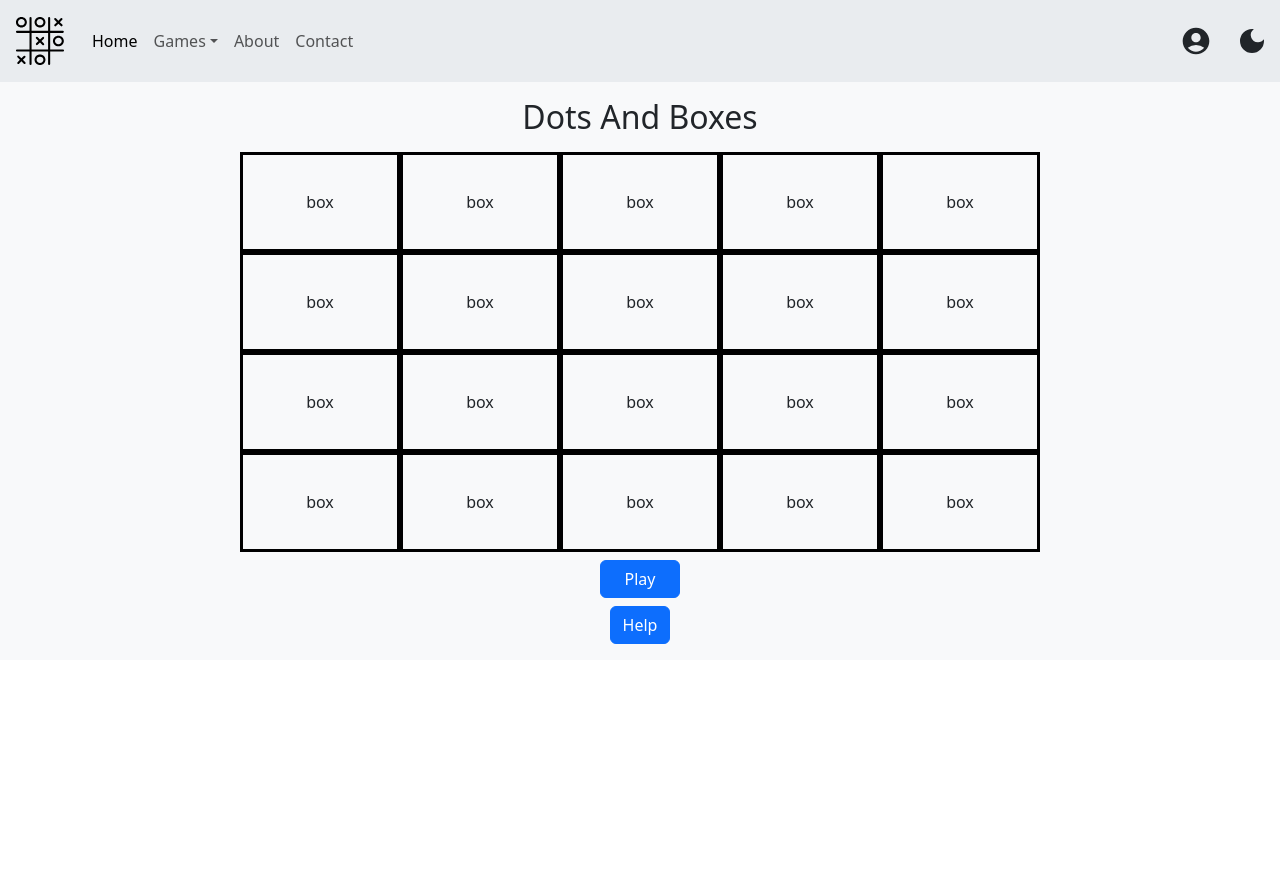
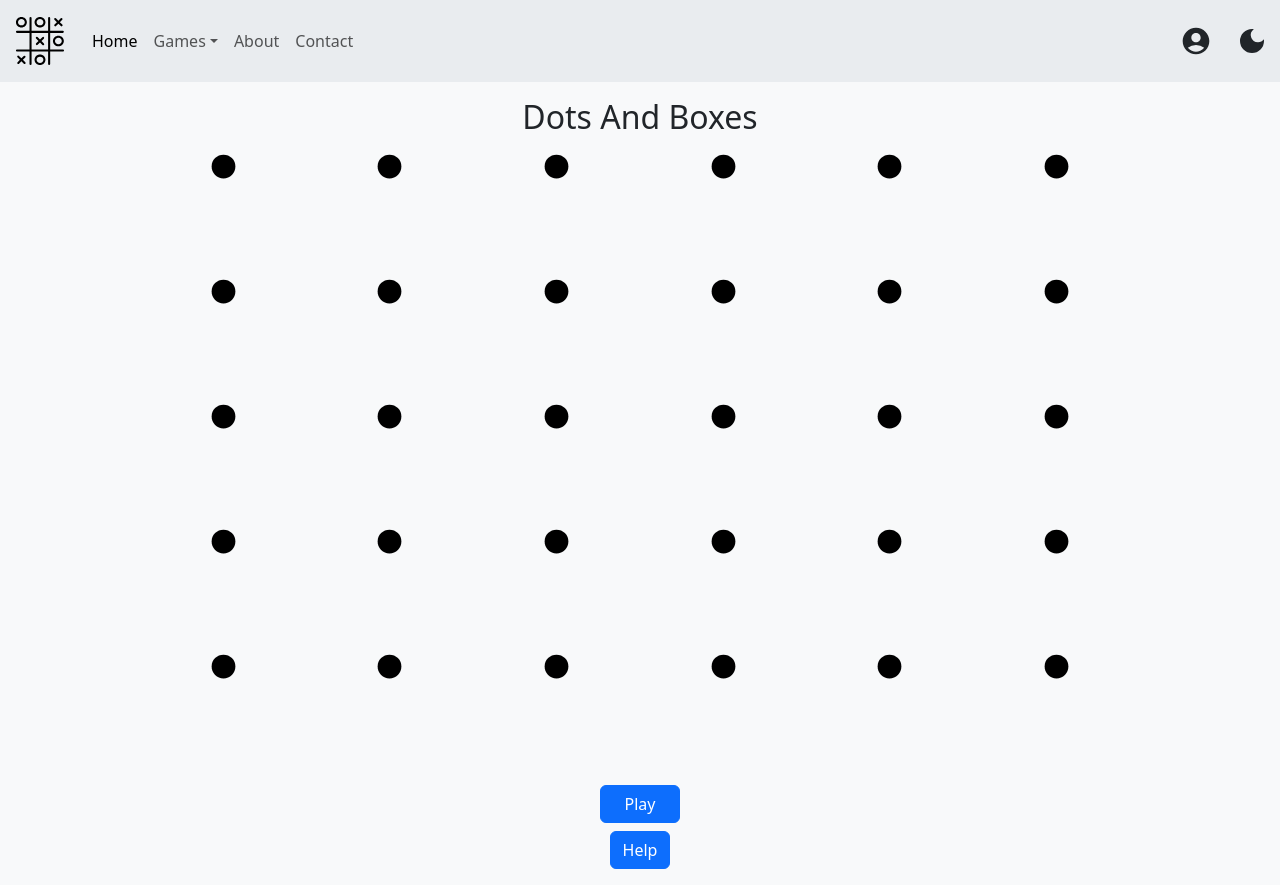
Before and after one commit to Zeden19/pencil-and-paper-games, a React (Vite) app: page /dotsandboxes in a window 1280 px wide. Before the commit the page ends 800 px from the top, so only its background shows below. Built offline with nearby package versions, Linux system fonts and the light colour scheme.

Commit message:
Make boxes lines instead

```diff
--- a/src/Dots&Boxes/DotsAndBoxesGrid.tsx
+++ b/src/Dots&Boxes/DotsAndBoxesGrid.tsx
@@ -1,18 +1,18 @@
 import useDotsAndBoxes from "./stores.ts";
-
 function DotsAndBoxesGrid() {
   const { grid } = useDotsAndBoxes();
   return (
-    <div style={{ maxWidth: "800px" }} className={"container text-center h-50"}>
-      <div className={"row row-cols-5"}>
+    <div style={{maxWidth: "1000px"}} className={"container text-center"}>
+      <div className={"row row-cols-6"}>
         {grid.map((row, rowIndex) =>
           row.map((cell, colIndex) => (
-            <div
-              className={"col align-content-center border border-3 border-black"}
-              style={{ height: "100px" }}
-              key={rowIndex.toString() + " " + colIndex.toString()}
+            <div style={{ height: "125px" }}
+                 className={"col"}
+                 key={rowIndex.toString() + " " + colIndex.toString()}
             >
-              box
+              <svg viewBox="0 0 80 80" width="25" height="25">
+                <circle className="circle" cx="40" cy="40" r="38" />
+              </svg>
             </div>
           )),
         )}
--- a/src/Dots&Boxes/stores.ts
+++ b/src/Dots&Boxes/stores.ts
@@ -1,15 +1,14 @@
 import { create } from "zustand";
 
-interface Box {
+interface Dot {
   left: boolean;
   right: boolean;
   down: boolean;
   top: boolean;
-  owner: string;
 }
 
 interface DotsBoxesStore {
-  grid: Box[][];
+  grid: Dot[][];
   vsCpu: boolean;
   turn: "red" | "blue";
   playing: boolean;
@@ -18,12 +17,13 @@ interface DotsBoxesStore {
   startGame: () => void;
   setVsCpu: () => void;
   setTurn: () => void;
-  setGrid: (newGrid: Box[][]) => void;
+  setGrid: (newGrid: Dot[][]) => void;
   setWinner: (winner: string) => void;
 }
 
 const emptyGrid = [
   [
+    { left: false, right: false, down: false, top: false, owner: "" },
     { left: false, right: false, down: false, top: false, owner: "" },
     { left: false, right: false, down: false, top: false, owner: "" },
     { left: false, right: false, down: false, top: false, owner: "" },
@@ -36,6 +36,7 @@ const emptyGrid = [
     { left: false, right: false, down: false, top: false, owner: "" },
     { left: false, right: false, down: false, top: false, owner: "" },
     { left: false, right: false, down: false, top: false, owner: "" },
+    { left: false, right: false, down: false, top: false, owner: "" },
   ],
   [
     { left: false, right: false, down: false, top: false, owner: "" },
@@ -43,8 +44,18 @@ const emptyGrid = [
     { left: false, right: false, down: false, top: false, owner: "" },
     { left: false, right: false, down: false, top: false, owner: "" },
     { left: false, right: false, down: false, top: false, owner: "" },
+    { left: false, right: false, down: false, top: false, owner: "" },
   ],
   [
+    { left: false, right: false, down: false, top: false, owner: "" },
+    { left: false, right: false, down: false, top: false, owner: "" },
+    { left: false, right: false, down: false, top: false, owner: "" },
+    { left: false, right: false, down: false, top: false, owner: "" },
+    { left: false, right: false, down: false, top: false, owner: "" },
+    { left: false, right: false, down: false, top: false, owner: "" },
+  ],
+  [
+    { left: false, right: false, down: false, top: false, owner: "" },
     { left: false, right: false, down: false, top: false, owner: "" },
     { left: false, right: false, down: false, top: false, owner: "" },
     { left: false, right: false, down: false, top: false, owner: "" },
@@ -68,7 +79,7 @@ const useDotsAndBoxes = create<DotsBoxesStore>((setState) => ({
     })),
   setVsCpu: () => setState((state) => ({ vsCpu: !state.vsCpu })),
   setTurn: () => setState((state) => ({ turn: state.turn === "red" ? "blue" : "red" })),
-  setGrid: (newGrid: Box[][]) => setState(() => ({ grid: newGrid })),
+  setGrid: (newGrid: Dot[][]) => setState(() => ({ grid: newGrid })),
   setWinner: (winner) => setState(() => ({ winner: winner, playing: false })),
 }));
 
--- /dev/null
+++ b/src/Dots&Boxes/styles.module.css
@@ -0,0 +1,6 @@
+
+.circle {
+  fill: black;
+  stroke: #0F1C3F;
+  stroke-width: 0.1875em;
+}
```
